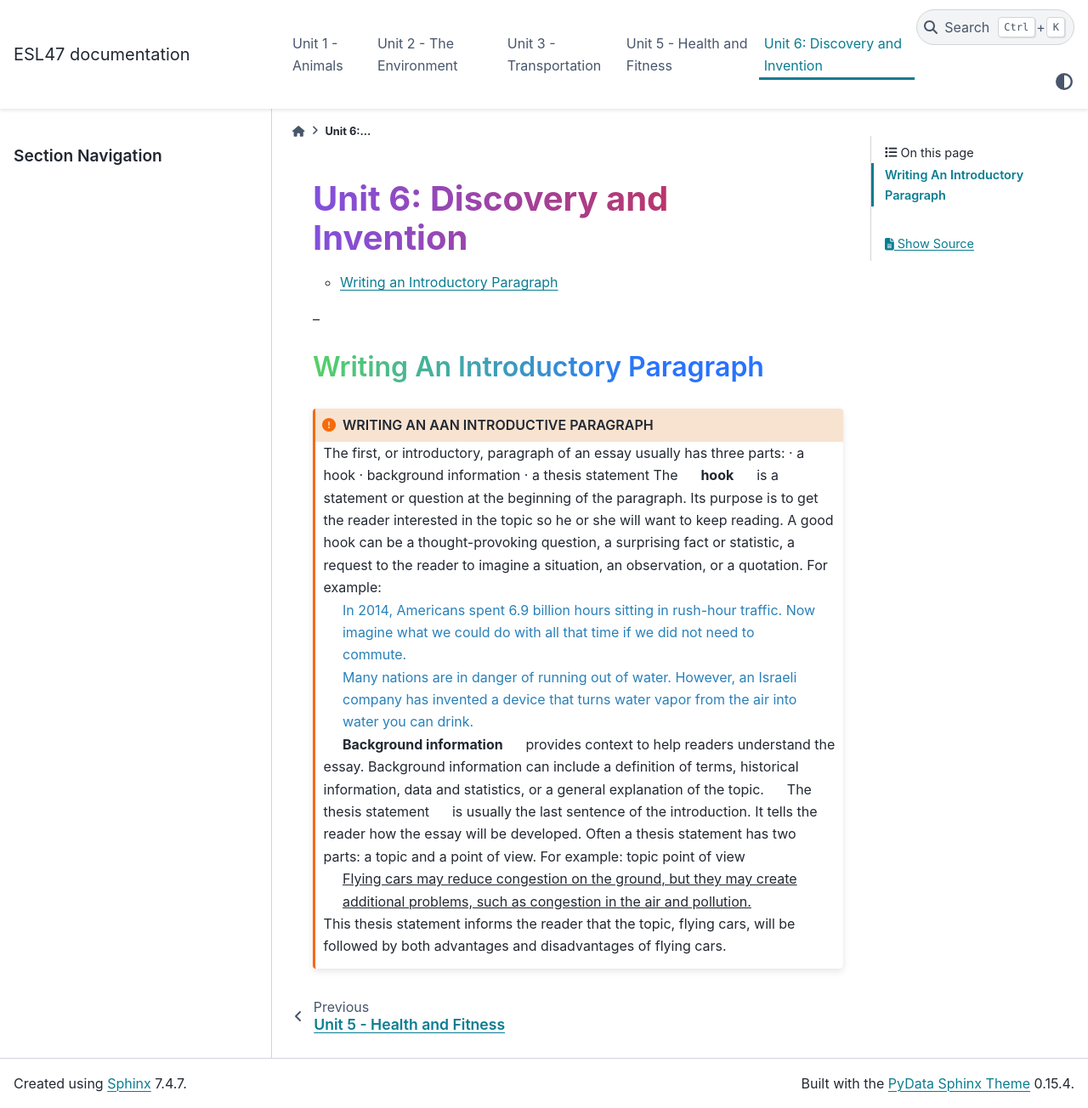
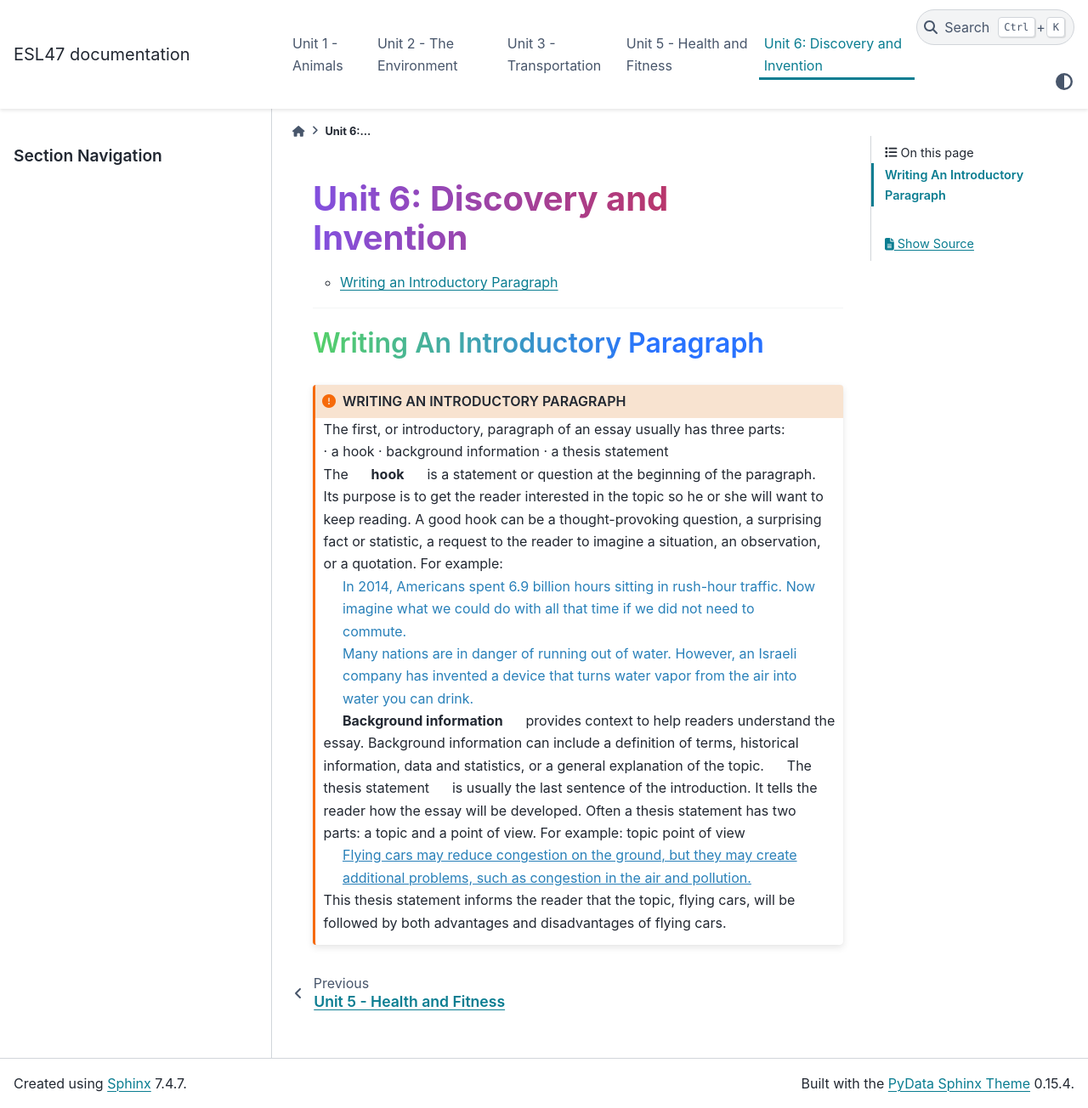
Before and after one commit to vpa24/ESL-47---Intermediate-Low-Integrated-Reading-Writing, a Sphinx documentation site: the page built from docs/source/unit6.md, in a window 1280 px wide and 1304 px high. Shown: the whole window at 85% size. Built offline with Sphinx 7.4.7 and the PyData theme 0.15.4, drawn with Linux system fonts in a browser that asks for light colours; some web fonts are replaced.

Commit message:
update style and text spelling

`````diff
--- a/docs/source/unit6.md
+++ b/docs/source/unit6.md
@@ -2,17 +2,17 @@
 
 - [Writing an Introductory Paragraph](#writing-an-introductory-paragraph)
 
---
+---
 
 ## Writing An Introductory Paragraph
 
-````{admonition} WRITING AN AAN INTRODUCTIVE PARAGRAPH
+````{admonition} WRITING AN INTRODUCTORY PARAGRAPH
 :class: important
 
 ```{raw} html
-The first, or introductory, paragraph of an essay usually has three parts:
+The first, or introductory, paragraph of an essay usually has three parts: <br/>
 · a hook	· background information	· a thesis statement
-
+<br/>
 The <span style="font-weight:bold">hook</span> is a statement or question at the beginning of the paragraph. Its purpose is to get the reader interested in the topic so he or she will want to keep reading. A good hook can be a thought-provoking question, a surprising fact or statistic, a request to the reader to imagine a situation, an observation, or a quotation.
 For example:
 <div class="color-blue">In 2014, Americans spent 6.9 billion hours sitting in rush-hour traffic. Now imagine what we could do with all that time if we did not need to commute.<br/> Many nations are in danger of running out of water. However, an Israeli company has invented a device that turns water vapor from the air into water you can drink.</div>
@@ -21,7 +21,7 @@ For example:
 
 <span style-"font-weight:bold">The thesis statement</span> is usually the last sentence of the introduction. It tells the reader how the essay will be developed. Often a thesis statement has two parts: a topic and a point of view. For example:
 	topic	point of view
-<div class="color-bule" style="text-decoration:underline">Flying cars may reduce congestion on the ground, but they may create
+<div class="color-blue" style="text-decoration:underline">Flying cars may reduce congestion on the ground, but they may create
 additional problems, such as congestion in the air and pollution.</div>
 
 This thesis statement informs the reader that the topic, flying cars, will be followed
`````
